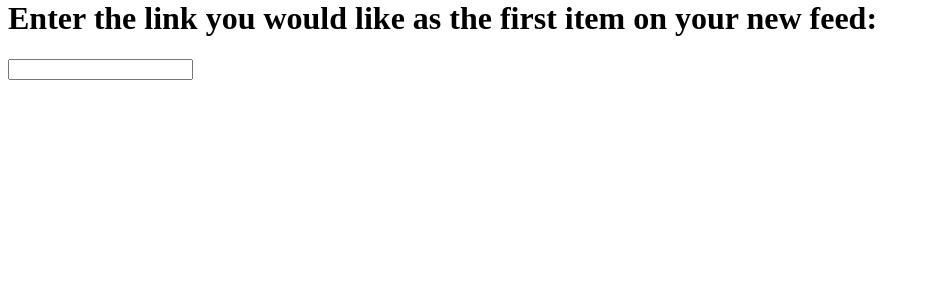
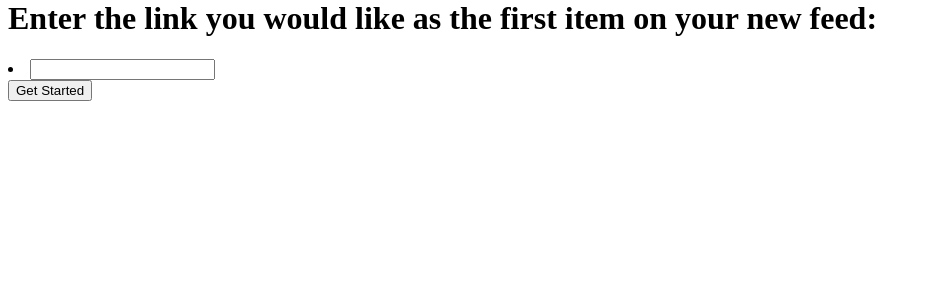
Before and after one commit to a-krebs/tossfeed, a Django app: page / in a window 1280 px wide. Shown: the part 21-321 px from the top of the page, without its empty margins (0-930 px from the left). Run offline with Django 3.2, Linux system fonts and the light colour scheme.

Commit message:
Put form and submit button on index page.

```diff
--- a/tossfeed/feeds/templates/feeds/index.html
+++ b/tossfeed/feeds/templates/feeds/index.html
@@ -4,5 +4,8 @@
 
 {% block content %}
 <h1>Enter the link you would like as the first item on your new feed:</h1>
-{{ form }}
+<form method="post">
+{{ form.as_ul }}
+<input type="submit" value="Get Started">
+</form>
 {% endblock %}
```
